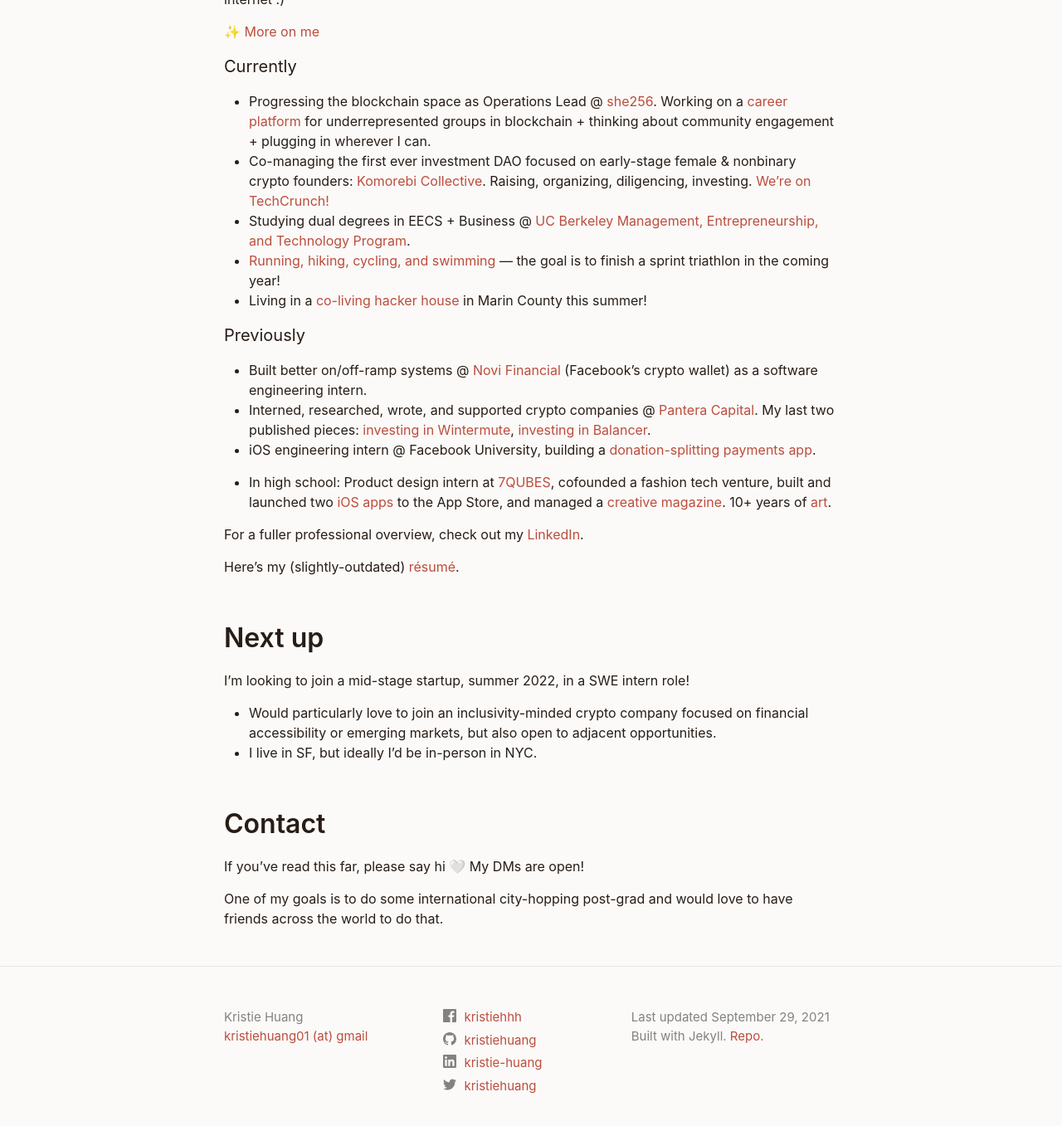
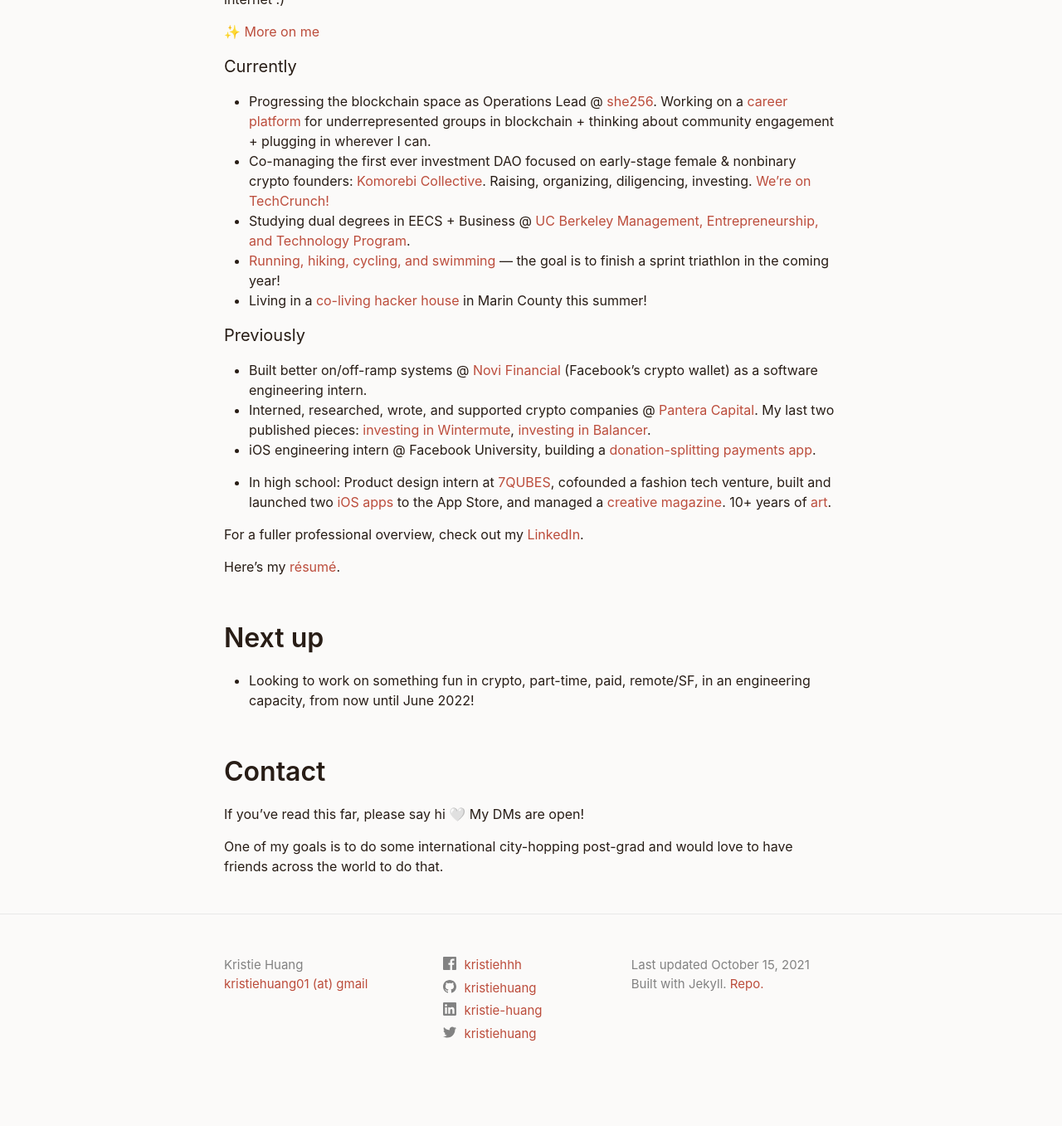
Before and after one commit to kristiehuang/kristiehuang.github.io, a Jekyll site: the page built from index.markdown, in a window 1280 px wide and 1400 px high, scrolled down 417 px. Shown: the top 1357 px of the window at 83% size. Built offline with Jekyll 4.4.1, drawn with Linux system fonts in a browser that asks for light colours.

Commit message:
Update 'next up' page

```diff
--- a/_config.yml
+++ b/_config.yml
@@ -18,7 +18,7 @@
 # You can create any custom variable you would like, and they will be accessible
 # in the templates via {{ site.myvariable }}.
 
-last-updated: September 29, 2021
+last-updated: October 15, 2021
 title: Kristie Huang
 email-scraping: kristiehuang01 (at) gmail
 email: kristiehuang01@gmail.com
--- a/index.markdown
+++ b/index.markdown
@@ -31,13 +31,10 @@
 
 For a fuller professional overview, check out my [LinkedIn](https://www.linkedin.com/in/kristie-huang/).
 
-Here’s my (slightly-outdated) [résumé](http://kristiehuang.com/resume).
+Here’s my [résumé](http://kristiehuang.com/resume).
 
 ## Next up
-I'm looking to join a mid-stage startup, summer 2022, in a SWE intern role!
-
-* Would particularly love to join an inclusivity-minded crypto company focused on financial accessibility or emerging markets, but also open to adjacent opportunities.
-* I live in SF, but ideally I'd be in-person in NYC.
+* Looking to work on something fun in crypto, part-time, paid, remote/SF, in an engineering capacity, from now until June 2022!
 
 ## Contact
 If you’ve read this far, please say hi 🤍 My DMs are open!
```
